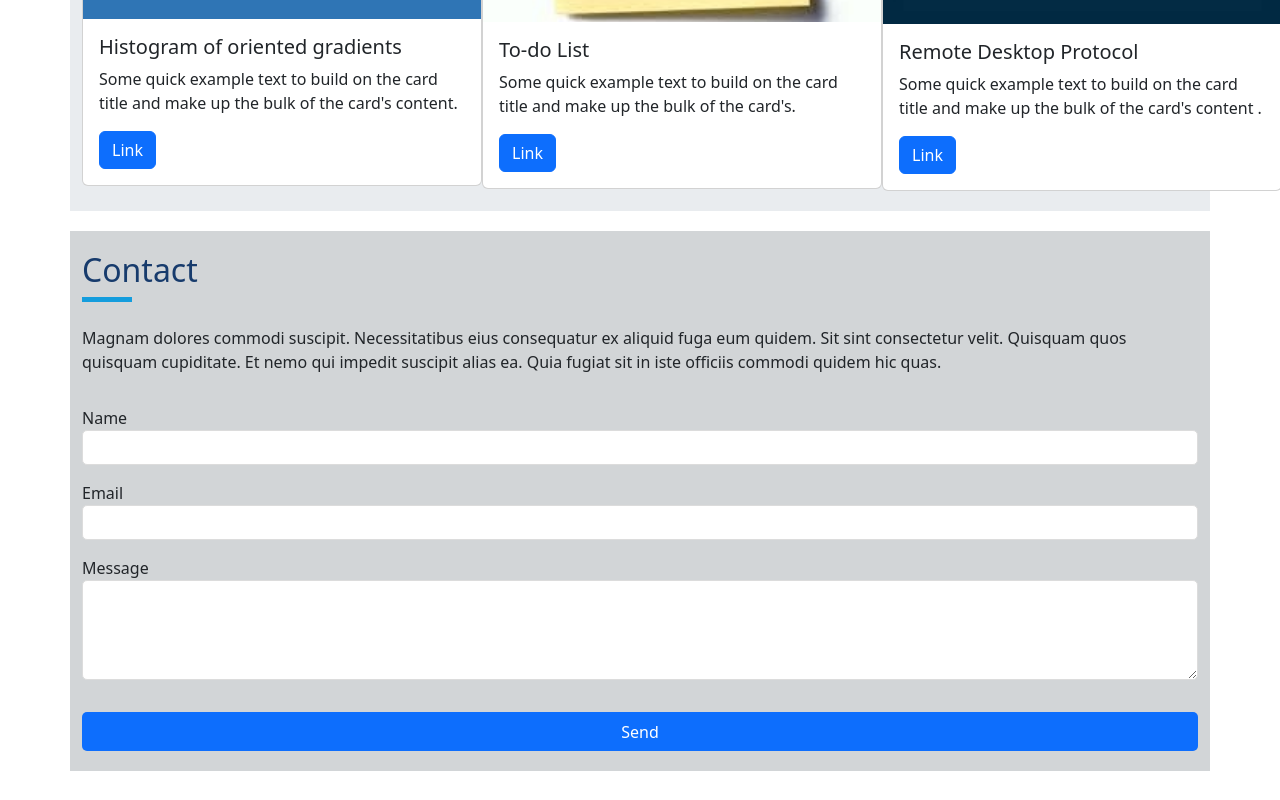
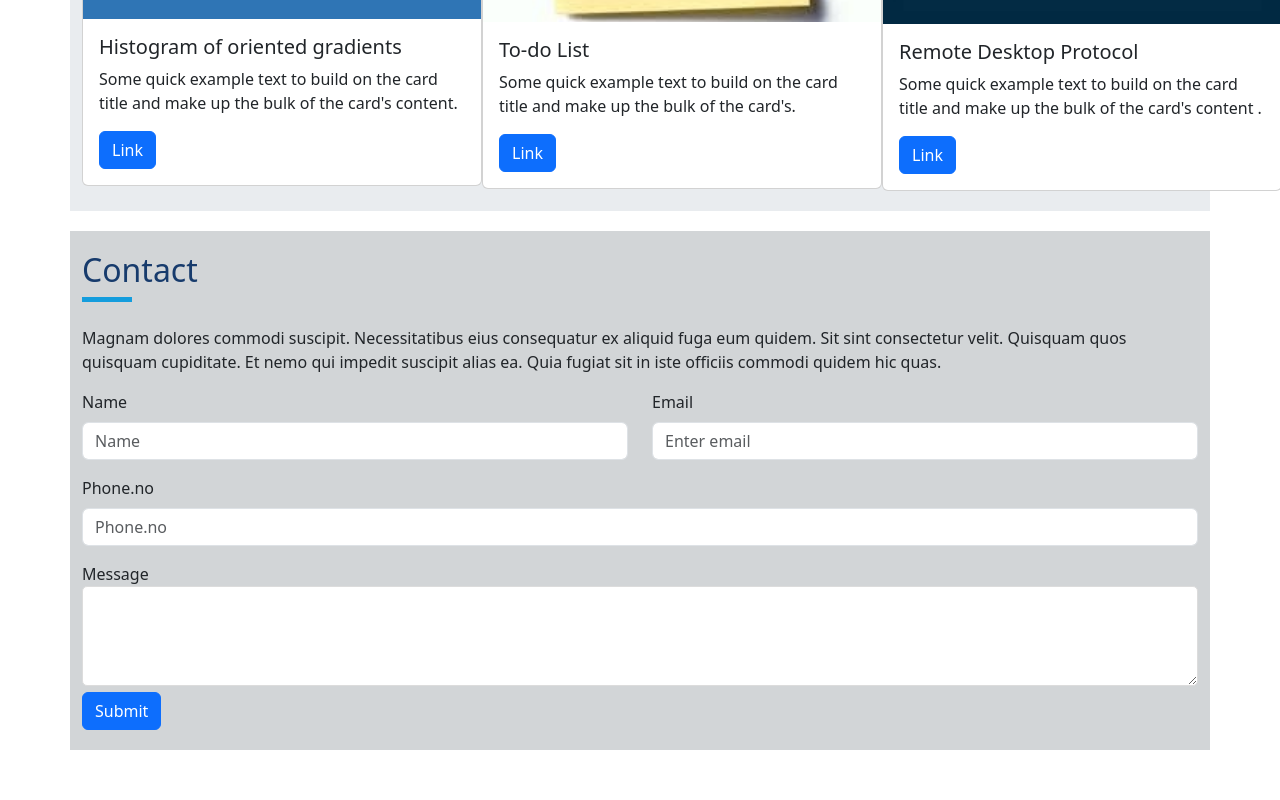
Before and after one commit to BABU-BALAJI-V/balaji-portfolio, a React (Create React App) app: page / in a window 1280 px wide. Shown: the part 3295-4095 px from the top of the page. Built offline with nearby package versions, Linux system fonts and the light colour scheme.

Commit message:
commit
small and medium sizing , sweetalert integration

```diff
--- a/package.json
+++ b/package.json
@@ -14,6 +14,7 @@
     "react-dom": "^18.2.0",
     "react-helmet": "^6.1.0",
     "react-scripts": "5.0.1",
+    "sweetalert2": "^11.10.8",
     "web-vitals": "^2.1.4"
   },
   "scripts": {
--- a/src/App.css
+++ b/src/App.css
@@ -9,6 +9,12 @@
 
 .hero-img{
   overflow: hidden;
+}
+
+@media (max-width:376px){
+  .hero-img{
+    width: 100%;
+  }
 }
 
 .divider{
@@ -78,6 +84,36 @@
 .dp-pic{
   width: 410px;
   height: 430px;
+}
+}
+
+@media (max-width:376px){
+  .dp-pic{
+    max-width: 340px;
+    max-height: 370px;
+  }
+}
+
+@media (max-width:321px){
+  .dp-pic{
+    max-width: 290px;
+    max-height: 310px;
+  }
+}
+
+@media (max-width:376px){
+  .bio{
+    display: grid;
+    max-width: 375px;
+    padding-bottom: 30px;
+}
+}
+
+@media (max-width:321px){
+  .bio{
+    display: grid;
+    max-width: 320px;
+    padding-bottom: 30px;
 }
 }
 
@@ -240,6 +276,18 @@
   }
 }
 
+@media (max-width:376px){
+  .card{
+    width: 21rem;
+  }
+}
+
+@media (max-width:321px){
+  .card{
+    width: 18rem;
+  }
+}
+
 .form-div{
   background-color: #d2d5d7;
   padding: 20px;
@@ -282,26 +330,6 @@
   }
 }
 
-form {
-  display: flex;
-  align-items: flex-start;
-  flex-direction: column;
-  width: 100%;
-  font-size: 16px;
-
-  input {
-    width: 100%;
-    height: 35px;
-    padding: 7px;
-    outline: none;
-    border-radius: 5px;
-    border: 1px solid rgb(220, 220, 220);
-
-    &:focus {
-      border: 2px solid rgba(0, 206, 158, 1);
-    }
-  }
-
   textarea {
     max-width: 100%;
     min-width: 100%;
@@ -317,23 +345,3 @@ form {
       border: 2px solid rgba(0, 206, 158, 1);
     }
   }
-
-  label {
-    margin-top: 1rem;
-  }
-
-  input[type="submit"] {
-    margin-top: 2rem;
-    cursor: pointer;
-    height: 39px;
-    background-color: #0D6EFD;
-    color: white;
-    border: none;
-  }
-}
-
-.contact-main{
-  background-color: #d2d5d7;
-  padding: 20px;
-  margin-bottom: 20px;
-}
--- a/src/components/Contact.js
+++ b/src/components/Contact.js
@@ -1,6 +1,11 @@
 import React, { useRef } from 'react';
 import emailjs from '@emailjs/browser';
 import {Container} from 'react-bootstrap'
+import Button from 'react-bootstrap/Button';
+import Col from 'react-bootstrap/Col';
+import Form from 'react-bootstrap/Form';
+import Row from 'react-bootstrap/Row';
+import Swal from 'sweetalert2';
 
 const Contact = () => {
     const form = useRef();
@@ -15,6 +20,11 @@ const Contact = () => {
             .then(
             () => {
                 console.log('SUCCESS!');
+                    Swal.fire({
+                    title: "Done!",
+                    text: "Email Sent!",
+                    icon: "success"
+                  });
             },
             (error) => {
                 console.log('FAILED...', error.text);
@@ -23,20 +33,36 @@ const Contact = () => {
         };
 
   return (
-    <Container id='contact' className='contact-main'>
+    <Container id='contact' className='form-div'>
             <h2 className='header-clr'>Contact</h2>
             <div className="divider"></div><br/>
             <p>Magnam dolores commodi suscipit. Necessitatibus eius consequatur ex aliquid fuga eum quidem. Sit sint consectetur velit. Quisquam quos quisquam cupiditate. Et nemo qui impedit suscipit alias ea. Quia fugiat sit in iste officiis commodi quidem hic quas.</p>
 
-            <form ref={form} onSubmit={sendEmail}>
-                <label>Name</label>
-                <input type="text" name="user_name" />
-                <label>Email</label>
-                <input type="email" name="user_email" />
+            <Form ref={form} onSubmit={sendEmail}>
+                <Row className="mb-3">
+                    <Form.Group as={Col} controlId="formGridName">
+                    <Form.Label>Name</Form.Label>
+                    <Form.Control type="name" placeholder="Name" name="user_name"/>
+                    </Form.Group>
+
+                    <Form.Group as={Col} controlId="formGridEmail">
+                    <Form.Label>Email</Form.Label>
+                    <Form.Control type="email" placeholder="Enter email" name="user_email"/>
+                    </Form.Group>
+                </Row>
+
+                <Form.Group className="mb-3" controlId="formGridPhoneno">
+                    <Form.Label>Phone.no</Form.Label>
+                    <Form.Control placeholder="Phone.no" name="user_ph_no"/>
+                </Form.Group>
+
                 <label>Message</label>
                 <textarea name="message" />
-                <input type="submit" value="Send" />
-            </form>
+
+                <Button variant="primary" type="submit">
+                    Submit
+                </Button>
+            </Form>
     </Container>
   )
 }
```
Also changed, not shown: 1 other file (tests, documents, lock files or other folders).
